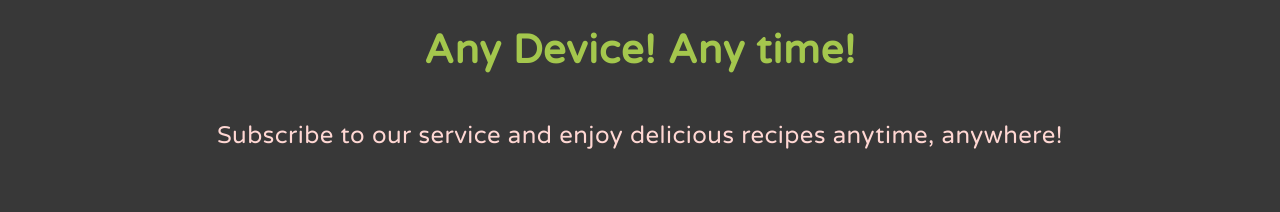
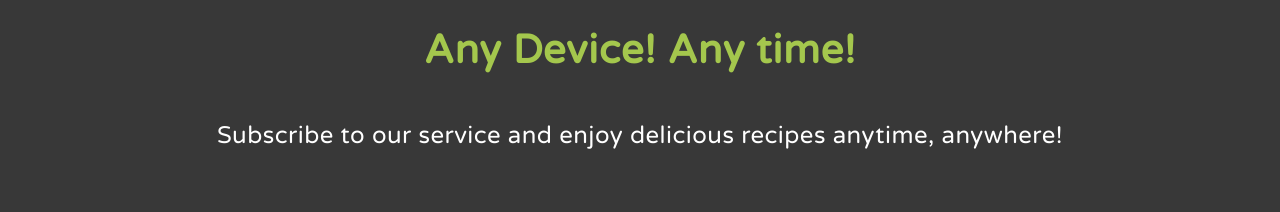
Before and after one commit to adavice/wellnence-terms, a website: page index.html in a window 1280 px wide. Shown: the part 735-947 px from the top of the page. Drawn offline with nearby package versions, Linux system fonts and the light colour scheme; files whose address does not match are found by name.

Commit message:
Update style.css

```diff
--- a/css/style.css
+++ b/css/style.css
@@ -19,7 +19,7 @@
     --background: #383838;
     --surface: #2c2c2c;
     --text: #fff1f0;
-    --text-light: #ffd7d3;
+    --text-light: #fff;
     --border: #494149;
 }
 
```
